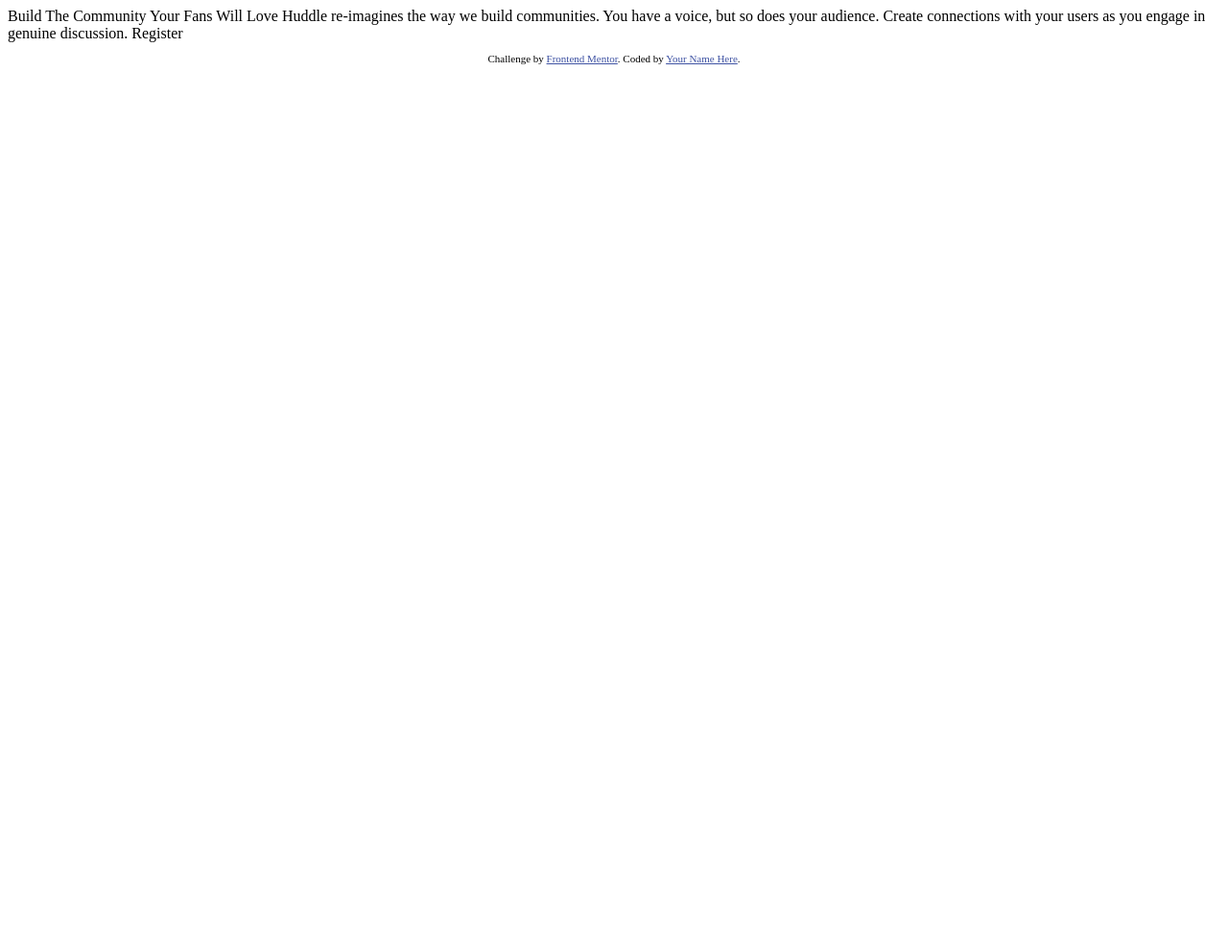
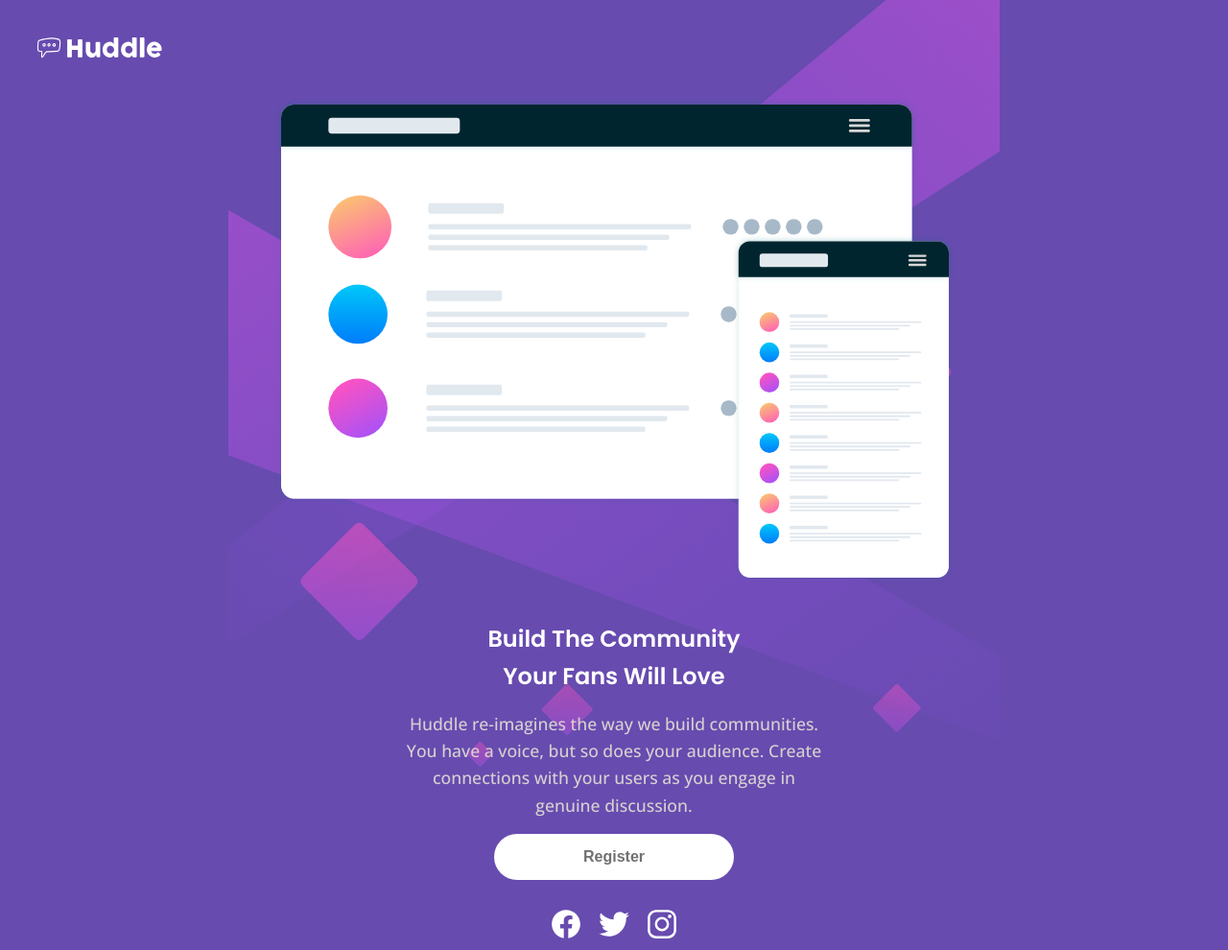
Before and after one commit to NishaVijai/huddle-landing-page-with-single-introductory-section-master, a plain HTML site: page index.html in a window 1280 px wide. Shown: the whole page at 96% size. Before the commit the page ends 800 px from the top, so only its background shows below. Drawn offline with nearby package versions, Linux system fonts and the light colour scheme.

Commit message:
Update design

```diff
--- a/index.html
+++ b/index.html
@@ -2,32 +2,59 @@
 <html lang="en">
 <head>
   <meta charset="UTF-8">
-  <meta name="viewport" content="width=device-width, initial-scale=1.0"> <!-- displays site properly based on user's device -->
+  <meta name="description" content="A responsive Huddle landing page created using pure HTML and CSS as a Frontend Mentor design challenge and personal practice project.">
 
+  <meta name="viewport" content="width=device-width, initial-scale=1.0">
   <link rel="icon" type="image/png" sizes="32x32" href="./images/favicon-32x32.png">
-
+  <link rel="stylesheet" href="./style.css">
   <title>Frontend Mentor | Huddle landing page with single introductory section</title>
-
-  <!-- Feel free to remove these styles or customise in your own stylesheet 👍 -->
-  <style>
-    .attribution { font-size: 11px; text-align: center; }
-    .attribution a { color: hsl(228, 45%, 44%); }
-  </style>
 </head>
 <body>
+  <header>
+    <img src="./images/logo.svg" alt="Huddle logo">
+  </header>
 
-  Build The Community Your Fans Will Love
+  <main>
+    <div class="main-hero-image-container">
+      <img src="./images/illustration-mockups.svg" alt="header image showing colorful application mockups on desktop and mobile device">
+    </div>
 
-  Huddle re-imagines the way we build communities. You have a voice, but so does your audience.
-  Create connections with your users as you engage in genuine discussion.
+    <section class="main-text-section">
+      <div class="main-heading-section">
+        <h1>
+          Build The Community
+        </h1>
 
-  Register
+        <h2>
+          Your Fans Will Love
+        </h2>
+      </div>
+
+      <div class="main-paragraph-section">
+        <p>
+          Huddle re-imagines the way we build communities. You have a voice, but so does your audience. Create connections with your users as you engage in genuine discussion.
+        </p>
+      </div>
+
+      <div class="main-register-button-section">
+        <button>
+          Register
+        </button>
+      </div>
+    </section>
+  </main>
 
   <footer>
-    <p class="attribution">
+    <!-- <p class="attribution">
       Challenge by <a href="https://www.frontendmentor.io?ref=challenge" target="_blank">Frontend Mentor</a>.
-      Coded by <a href="#">Your Name Here</a>.
-    </p>
+      Coded by <a href="#">Nisha</a>.
+    </p> -->
+
+    <div class="footer-social-image-container">
+      <img class="icon" src="./images/logo-facebook.svg" alt="facebook icon">
+      <img class="icon" src="./images/logo-twitter.svg" alt="twitter icon">
+      <img class="icon" src="./images/logo-instagram.svg" alt="instagram icon">
+    </div>
   </footer>
 </body>
 </html>
--- /dev/null
+++ b/style.css
@@ -0,0 +1,206 @@
+@import url('https://fonts.googleapis.com/css2?family=Open+Sans:ital,wght@0,300..800;1,300..800&family=Poppins&display=swap');
+@import url('https://fonts.googleapis.com/css2?family=Poppins:wght@400;600&display=swap');
+
+:root {
+  --primary-purple-color: hsl(257, 40%, 49%);
+  --primary-magenta-color: hsl(300, 69%, 71%);
+  --icon-color-light: #fff;
+  --font-color-primary-light: #fff;
+  --font-color-secondary-light: #d6d0d0;
+  --button-color-light: #727070;
+  --gap-size: 1rem;
+}
+
+* {
+  margin: 0;
+  padding: 0;
+  box-sizing: border-box;
+}
+
+html,
+body {
+  height: 100%;
+  width: 100%;
+}
+
+body {
+  background-image: url('./images/bg-mobile.svg');
+  background-repeat: no-repeat;
+  background-position: top;
+  /* background-size: cover; */
+  background-size: contain;
+  font-family: 'Open Sans', sans-serif;
+  font-weight: 400;
+  font-style: normal;
+  background-color: var(--primary-purple-color);
+  color: var(--font-color-primary-light);
+  display: grid;
+  grid-template-columns: 1fr;
+  grid-template-rows: auto 1fr auto;
+  place-items: center;
+  /* place-items: stretch; */
+  min-height: 100vh;
+  padding: 2rem;
+  line-height: 1.6;
+}
+
+h1,
+h2 {
+  font-family: "Poppins", sans-serif;
+  /* font-weight: 400; */
+  font-weight: 600;
+  font-style: normal;
+  font-size: 1.5rem;
+}
+
+header {
+  display: flex;
+  align-items: center;
+  justify-content: flex-start;
+  width: 100%;
+}
+
+header img {
+  height: auto;
+  width: 140px;
+}
+
+main {
+  display: flex;
+  flex-direction: column;
+  align-items: center;
+  justify-content: center;
+  gap: var(--gap-size);
+  padding: 1.2rem 0;
+  width: 100%;
+}
+
+footer {
+  display: flex;
+  flex-direction: column;
+  align-items: center;
+  justify-content: center;
+  gap: var(--gap-size);
+  width: 100%;
+}
+
+.main-hero-image-container {
+  height: auto;
+  width: auto;
+  padding: 1rem 0;
+}
+
+.main-hero-image-container img {
+  height: 100%;
+  width: 100%;
+}
+
+.main-text-section {
+  display: flex;
+  flex-direction: column;
+  align-items: center;
+  justify-content: center;
+  gap: var(--gap-size);
+  text-align: center;
+}
+
+.main-paragraph-section {
+  padding: 0 0.5rem;
+  max-width: 450px;
+}
+
+.main-paragraph-section p {
+  color: var(--font-color-secondary-light);
+  font-size: 1.1rem;
+  font-weight: 500;
+}
+
+.main-register-button-section {
+  display: flex;
+  justify-content: center;
+  align-items: center;
+}
+
+.main-register-button-section button {
+  background-color: #fff;
+  color: var(--button-color-light);
+  border: none;
+  border-radius: 25px;
+  font-size: 1rem;
+  font-weight: 600;
+  padding: 15px 30px;
+  cursor: pointer;
+  height: 48px;
+  width: 250px;
+}
+
+.footer-social-image-container {
+  display: flex;
+  gap: var(--gap-size);
+  justify-content: center;
+  align-items: center;
+  padding: 10px;
+}
+
+.footer-social-image-container img {
+  height: 34px;
+  width: 34px;
+  color: var(--icon-color-light);
+}
+
+.icon {
+  filter: invert(1);
+}
+
+.attribution {
+  font-size: 11px;
+  text-align: center;
+}
+
+.attribution a {
+  color: hsl(228, 45%, 44%);
+}
+
+@media (min-width: 1440px) {
+  body {
+    background-image: url('./images/bg-desktop.svg');
+    background-size: cover;
+    background-position: center;
+  }
+
+  h1, h2 {
+    font-size: 2.2rem;
+  }
+
+  .main-paragraph-section p {
+    font-size: 1.15rem;
+  }
+
+  main {
+    flex-direction: row;
+    align-items: center;
+    justify-content: space-between;
+    gap: 3rem;
+  }
+
+  .main-text-section {
+    align-items: flex-start;
+    text-align: left;
+    max-width: 500px;
+  }
+
+  .main-paragraph-section p {
+    font-size: 0.9rem;
+    padding-right: 1rem;
+  }
+
+  .main-hero-image-container {
+    flex: 1;
+  }
+
+  .footer-social-image-container {
+    width: 100%;
+    justify-content: flex-end;
+    padding-right: 2rem;
+  }
+}
```
Also changed, not shown: images/logo-facebook.svg (added), images/logo-instagram.svg (added), images/logo-twitter.svg (added).
